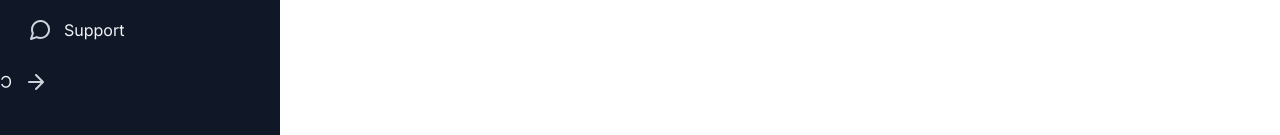
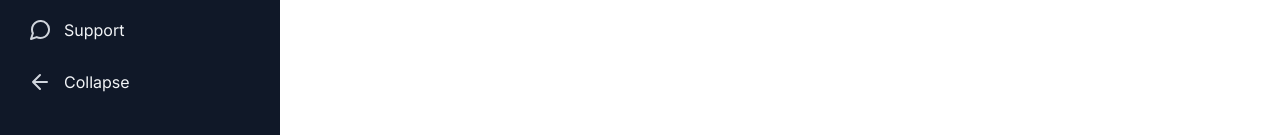
Before and after one commit to profydev/prolog-app-kristiroby, a Next.js app: page /dashboard/users in a window 1280 px wide. Shown: the part 662-797 px from the top of the page. Built offline with nearby package versions, Linux system fonts and the light colour scheme.

Commit message:
add right arrow svg conditional rendering

```diff
--- a/features/layout/sidebar-navigation/sidebar-navigation.module.scss
+++ b/features/layout/sidebar-navigation/sidebar-navigation.module.scss
@@ -138,9 +138,4 @@
   @media (min-width: breakpoint.$desktop) {
     display: flex;
   }
-
-  button {
-    transform-origin: 10px;
-    transform: rotate(180deg);
-  }
 }
--- a/features/layout/sidebar-navigation/sidebar-navigation.tsx
+++ b/features/layout/sidebar-navigation/sidebar-navigation.tsx
@@ -87,7 +87,11 @@ export function SidebarNavigation() {
             />
             <MenuItemButton
               text="Collapse"
-              iconSrc="/icons/arrow-left.svg"
+              iconSrc={
+                isSidebarCollapsed
+                  ? "/icons/thin-arrow-right-icon.svg"
+                  : "/icons/arrow-left.svg"
+              }
               isCollapsed={isSidebarCollapsed}
               onClick={() => toggleSidebar()}
               className={styles.collapseMenuItem}
```
Also changed, not shown: public/icons/thin-arrow-right-icon.svg (added).
